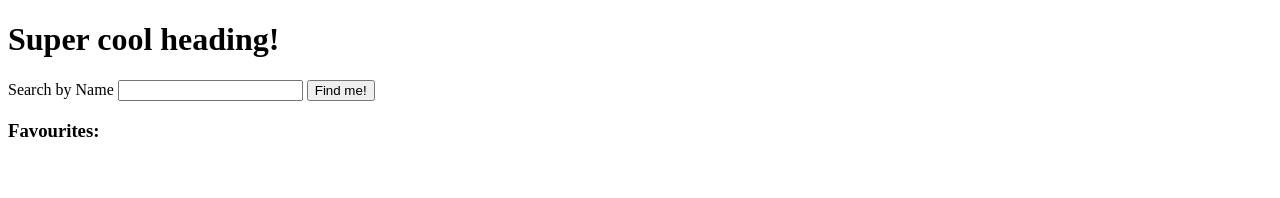
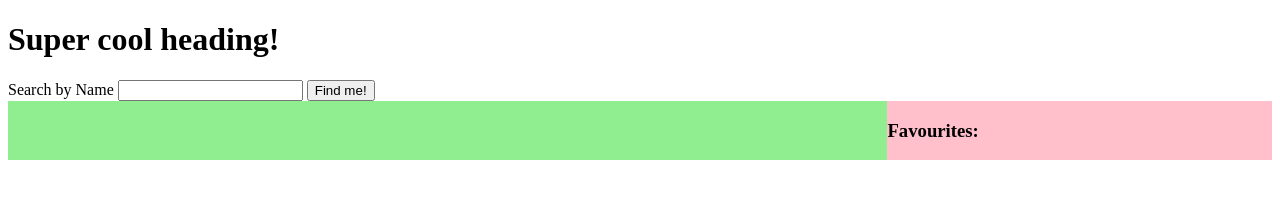
Before and after one commit to PhoenixDawn/JavascriptAxios, a plain HTML site: page index.html in a window 1280 px wide. Drawn offline with nearby package versions, Linux system fonts and the light colour scheme; no server answers.

Commit message:
Added Styling using Grid

```diff
--- a/index.html
+++ b/index.html
@@ -1,25 +1,28 @@
 <!DOCTYPE html>
 <html lang="en">
   <head>
-    <meta charset="UTF-8">
-    <meta http-equiv="X-UA-Compatible" content="IE=edge">
-    <meta name="viewport" content="width=device-width, initial-scale=1.0">
+    <meta charset="UTF-8" />
+    <meta http-equiv="X-UA-Compatible" content="IE=edge" />
+    <meta name="viewport" content="width=device-width, initial-scale=1.0" />
+    <link rel="stylesheet" href="style.css" />
     <script src="https://unpkg.com/axios/dist/axios.min.js"></script>
     <script defer src="script.js"></script>
     <title>Document</title>
-
   </head>
   <body>
     <h1>Super cool heading!</h1>
-    <form>
+    <div class="container">
+      <form id="form">
         <label for="search">Search by Name</label>
-        <input type="text" name="search" id="search">
-        <input type="submit" value="Find me!" id="search-btn">
+        <input type="text" name="search" id="search" />
+        <input type="submit" value="Find me!" id="search-btn" />
       </form>
-    <span class="allShips"></span>
-    <div class="display">
-    </div>
+      <div id="allShips"></div>
+      <div id="display"></div>
+      <div id="favourites">
         <h3>Favourites:</h3>
         <ul class="favorites"></ul>
+      </div>
+    </div>
   </body>
 </html>
--- a/script.js
+++ b/script.js
@@ -6,12 +6,14 @@ function getShipNames() {
 }
 
 function displayAllShips(array) {
-  let displayShips = document.querySelector(".allShips");
+  let displayShips = document.getElementById("allShips");
   //   console.log(array.length())
   for (let item of array) {
     displayShips.innerHTML += `<li class="shipDisplay">${item.name}</li>`;
   }
   makeListItemsClickable();
+  document.getElementById("display").style.zIndex = -1
+  displayShips.style.zIndex = 1
 }
 
 function makeListItemsClickable() {
@@ -55,7 +57,7 @@ function removeOldList() {
 
 // Display Information
 function displayData(info) {
-  let displayDiv = document.querySelector(".display");
+  let displayDiv = document.getElementById("display");
   for (item of info) {
     let div = document.createElement("div");
     let h3 = document.createElement("h3");
@@ -111,6 +113,8 @@ function displayData(info) {
       addToFavorite(item.name);
     });
   }
+  document.getElementById("allShips").style.zIndex = -1
+  displayDiv.style.zIndex = 1
 }
 
 function addToFavorite(name) {
--- /dev/null
+++ b/style.css
@@ -0,0 +1,28 @@
+.container{
+    display: grid;
+    grid-template-columns: auto;
+    grid-template-rows: auto;
+    grid-template-areas:
+      "header header header header"
+      "main main main sidebar"
+      "footer footer footer footer";
+}
+
+#form{
+    grid-area: header;
+}
+
+#favourites{
+    grid-area: sidebar;
+    background-color: pink;
+}
+
+#allShips{
+    grid-area: main;
+    background-color: lightblue;
+}
+#display{
+    grid-area: main;
+    background-color: lightgreen;
+    /* z-index: -1; */
+}
```
Lines whose indentation alone changed are shown as unchanged.
